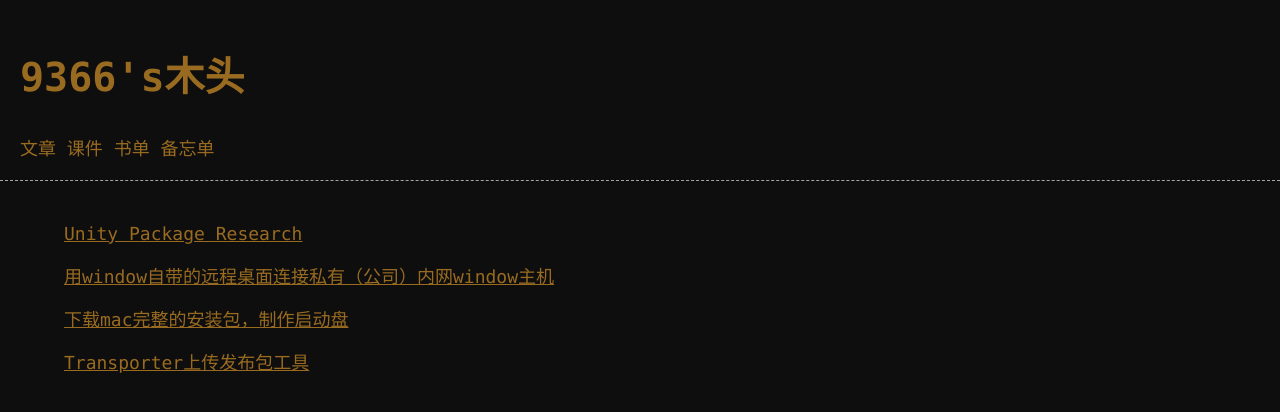
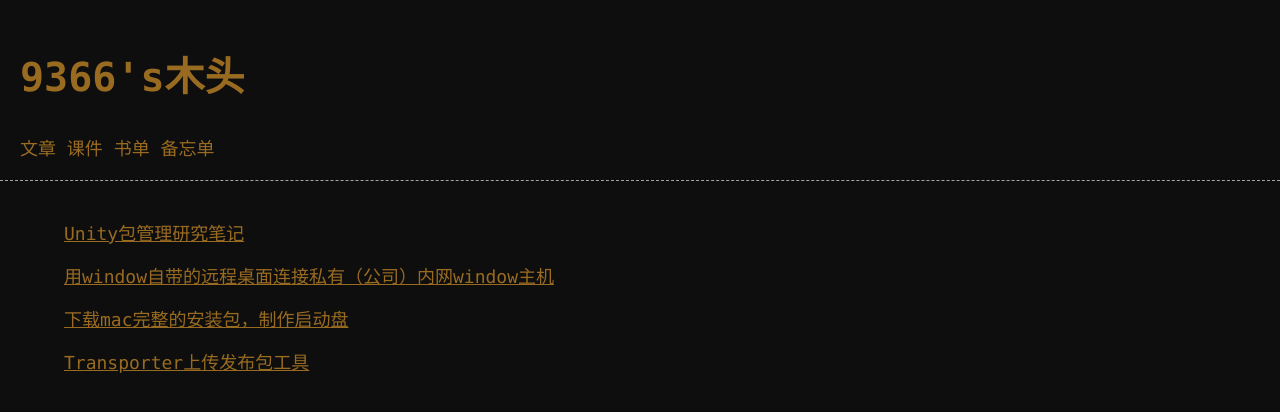
Before and after one commit to wood9366/wood9366.github.io, a Jekyll site: the page built from index.html, in a window 1280 px wide. Shown: the top 412 px of the page. Built offline with Jekyll 4.4.1, drawn with Linux system fonts in a browser that asks for light colours.

Commit message:
给Unity包管理笔记添加meta信息

```diff
--- a/_posts/2020-08-19-unity-package-research.md
+++ b/_posts/2020-08-19-unity-package-research.md
@@ -1,5 +1,11 @@
+---
+layout: post
+title: Unity包管理研究笔记
+tag: unity package
+category: unity
+---
+
 # Unity 包管理研究笔记
-
 ## 包服务器
 使用 npm 的包管理系统
 
```
